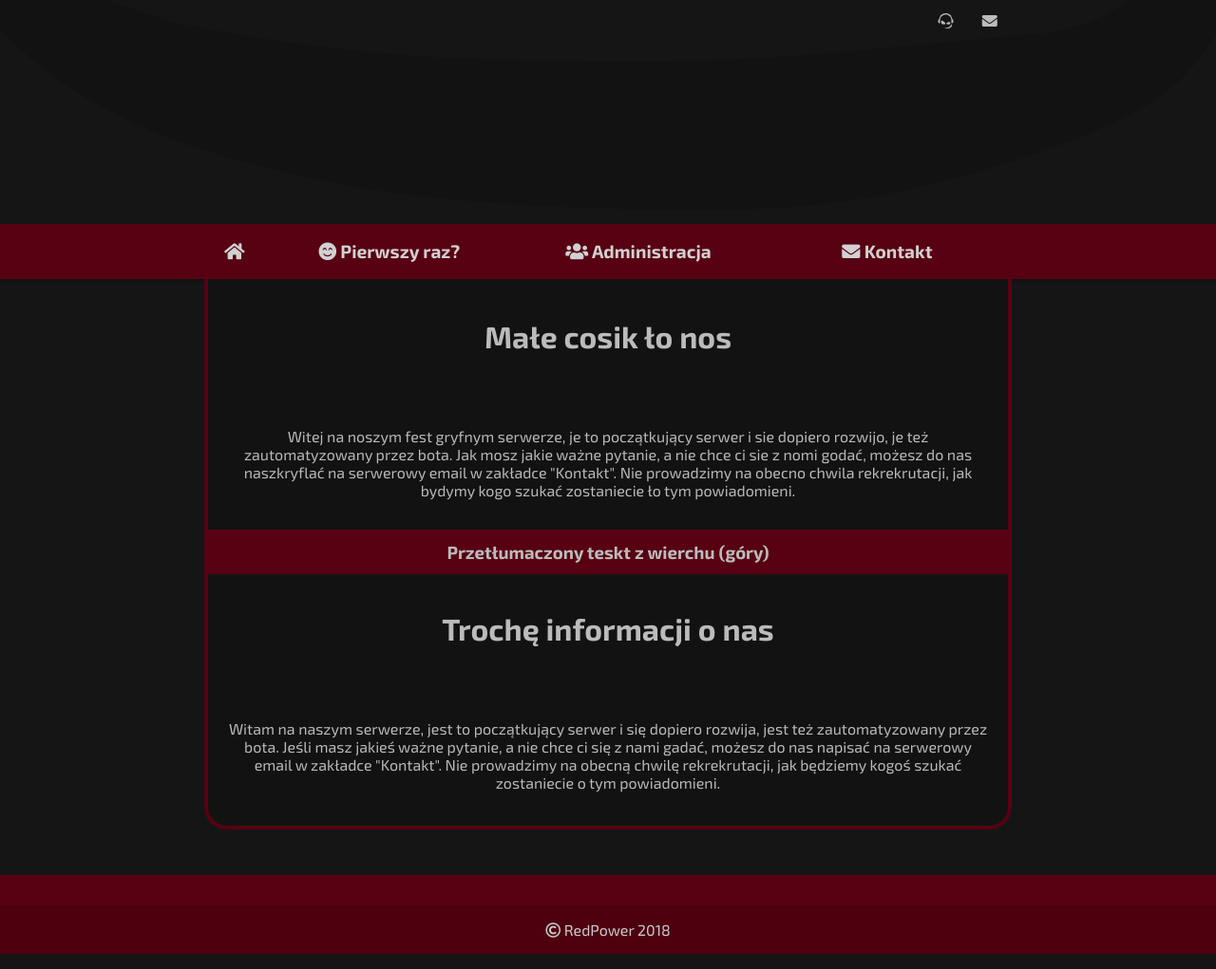
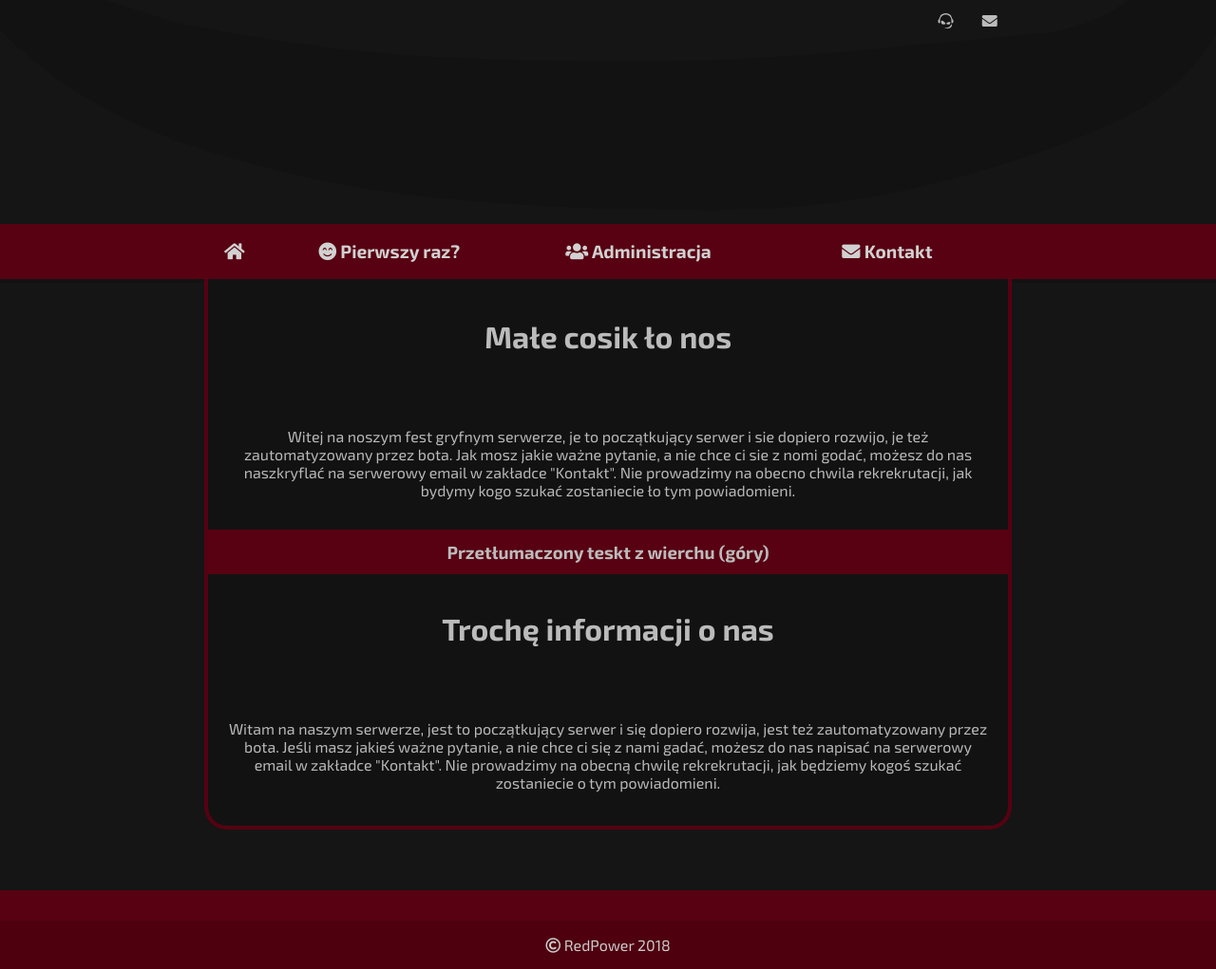
Before and after one commit to scooredmars/strona, a Jekyll site: the page built from pages/index.html, in a window 1280 px wide. Shown: the whole page at 95% size. Built offline with Jekyll 4.4.1, drawn with Linux system fonts in a browser that asks for light colours; nearby versions of some CDN libraries.

Commit message:
Footer always at bottom

```diff
--- a/_layouts/default.html
+++ b/_layouts/default.html
@@ -5,8 +5,9 @@
 	{% include head.html %}
 </head>
 
-<body>
+<body class="footliner">
 
+	<div class="item top">
 		<header>
 			{% include navbar.html %}
 		</header>
@@ -16,10 +17,15 @@
 				{{ content }}
 			</div>
 		</main>
+	</div>
 
+	<div class="item"></div>
+
+	<div class="item bottom">
 		<footer>
 			{% include footer.html %}
 		</footer>
+	</div>
 
 </body>
 
--- a/_sass/base.scss
+++ b/_sass/base.scss
@@ -10,6 +10,7 @@ $big-width: 1366px;
 // Max content size
 $max-width: 850px;
 $max-width-big: 1050px;
+
 // Some basic styling
 html,
 body {
@@ -33,6 +34,27 @@ a {
   box-sizing: border-box;
 }
 
+.footliner {
+  display: flex;
+  align-items: center;
+  justify-content: center;
+  min-height: 100vh;
+  flex-wrap: wrap;
+}
+
+.footliner>.item.top {
+  align-self: flex-start;
+}
+
+.footliner>.item {
+  width: 100%;
+  margin: 0 auto;
+}
+
+.footliner>.item.bottom {
+  align-self: flex-end;
+}
+
 .centered {
   text-align: center;
 }
@@ -47,6 +69,7 @@ a {
   body {
     font-size: 17px;
   }
+
   .aligner {
     max-width: $max-width-big;
   }
```
Lines whose indentation alone changed are shown as unchanged.
